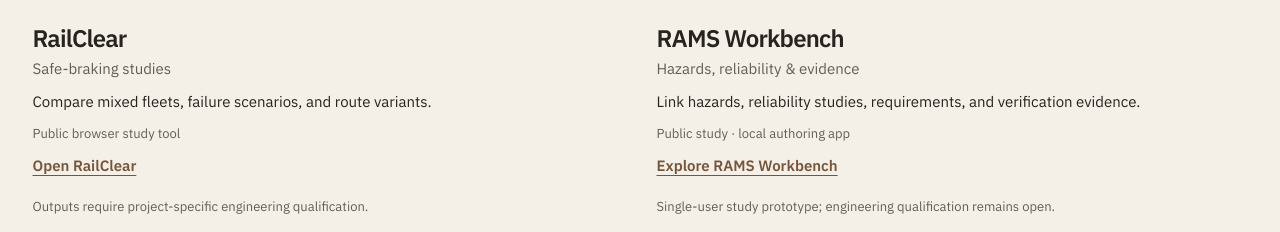
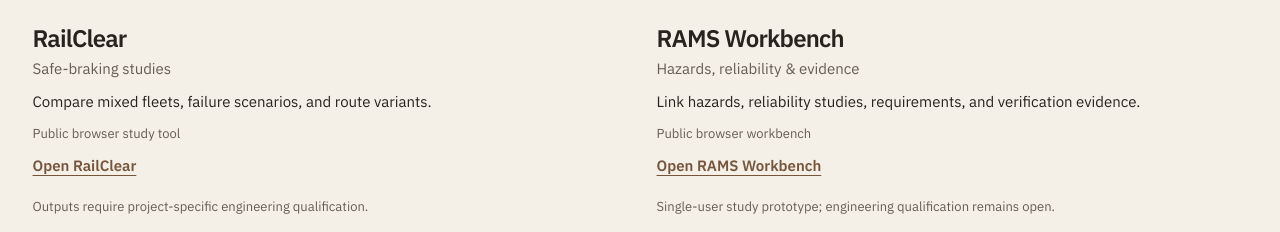
Before and after one commit to haitaowu12/tony-wu-home, a React (Vite) app: page / in a window 1280 px wide. Shown: the part 1060-1292 px from the top of the page. Built offline with nearby package versions, Linux system fonts and the light colour scheme.

Commit message:
Describe the live RAMS browser workbench

```diff
--- a/src/content/profile.ts
+++ b/src/content/profile.ts
@@ -149,7 +149,7 @@
   now: {
     reviewed: "October 2026",
     summary:
-      "I am developing RailClear for safe-braking and railway safety-distance studies, and RAMS Workbench for hazard analysis, RAM studies, and evidence traceability. RailClear is available in the browser; RAMS Workbench offers a public worked study and a downloadable local app. Both retain explicit engineering qualification limits. My wider work spans World History Atlas, Modeling Lab, Leadership Toolbox, SE Tailoring, and learning experiments including Asterfall and Personal Growth Copilot. A published INCOSE paper connects technical leadership with responsible human–AI collaboration.",
+      "I am developing RailClear for safe-braking and railway safety-distance studies, and RAMS Workbench for hazard analysis, RAM studies, and evidence traceability. RailClear and RAMS Workbench are available in the browser; RAMS Workbench also offers a local app. Both retain explicit engineering qualification limits. My wider work spans World History Atlas, Modeling Lab, Leadership Toolbox, SE Tailoring, and learning experiments including Asterfall and Personal Growth Copilot. A published INCOSE paper connects technical leadership with responsible human–AI collaboration.",
     research:
       "My current writing explores SE tailoring, changing transit concepts of operations, future upgrades, and whole-facility operation. Alongside these papers, I am helping advance development of the proposed INCOSE–APTA Systems Lifecycle Engineering standard for transit.",
   },
@@ -447,10 +447,10 @@
       teaser: "Link hazards, reliability studies, requirements, and verification evidence.",
       group: "tool",
       summary:
-        "A local workbench for reliability, availability, maintainability, and safety studies. Link hazards, requirements, and verification evidence; explore bow ties, static fault trees, and reliability block diagrams. The public example is read only; authoring uses the single-user local app. Analysis methods have explicit limits, and engineering qualification remains open.",
+        "A browser workbench for reliability, availability, maintainability, and safety studies. Create and edit studies, link hazards with requirements and verification evidence, and calculate supported RAM and static fault-tree models. Studies save on your device, with workspace backup and restore; a local app is also available. Analysis methods have explicit limits, and engineering qualification remains open.",
       status: "prototype",
-      availabilityLabel: "Public study · local authoring app",
-      link: { label: "Explore RAMS Workbench", href: "https://haitaowu12.github.io/rams-workbench-pages/" },
+      availabilityLabel: "Public browser workbench",
+      link: { label: "Open RAMS Workbench", href: "https://haitaowu12.github.io/rams-workbench-pages/" },
       featured: true,
       themes: ["hazard analysis", "RAM studies", "evidence traceability"],
       preview: {
```
